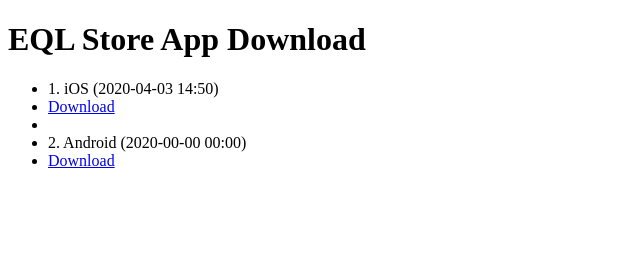
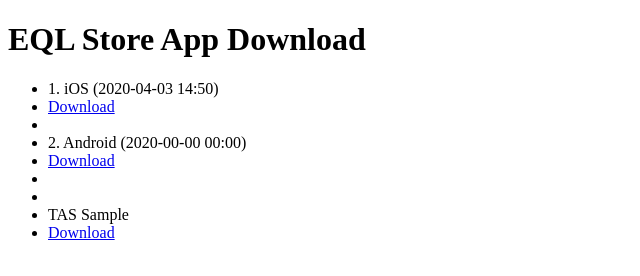
Before and after one commit to goldcandy/appStore, a plain HTML site: page index.html in a window 1280 px wide. Shown: the whole page, without its empty margins (0-640 px from the left). Drawn offline with Linux system fonts and the light colour scheme.

Commit message:
add tas sample download

```diff
--- a/index.html
+++ b/index.html
@@ -15,6 +15,12 @@
 			<li></li>
 			<li>2. Android (2020-00-00 00:00)</li>
 			<li><a href="#"> Download </a></li>
+						<li></li>
+						<li></li>
+			<li>TAS Sample</li>
+			<li>
+				<a href="itms-services://?action=download-manifest&url=https://dl.dropboxusercontent.com/s/f53zxckg4ou3xiw/manifest.plist"> Download </a>
+			</li>
 		</ul>
 	</body>
 </html>
```
